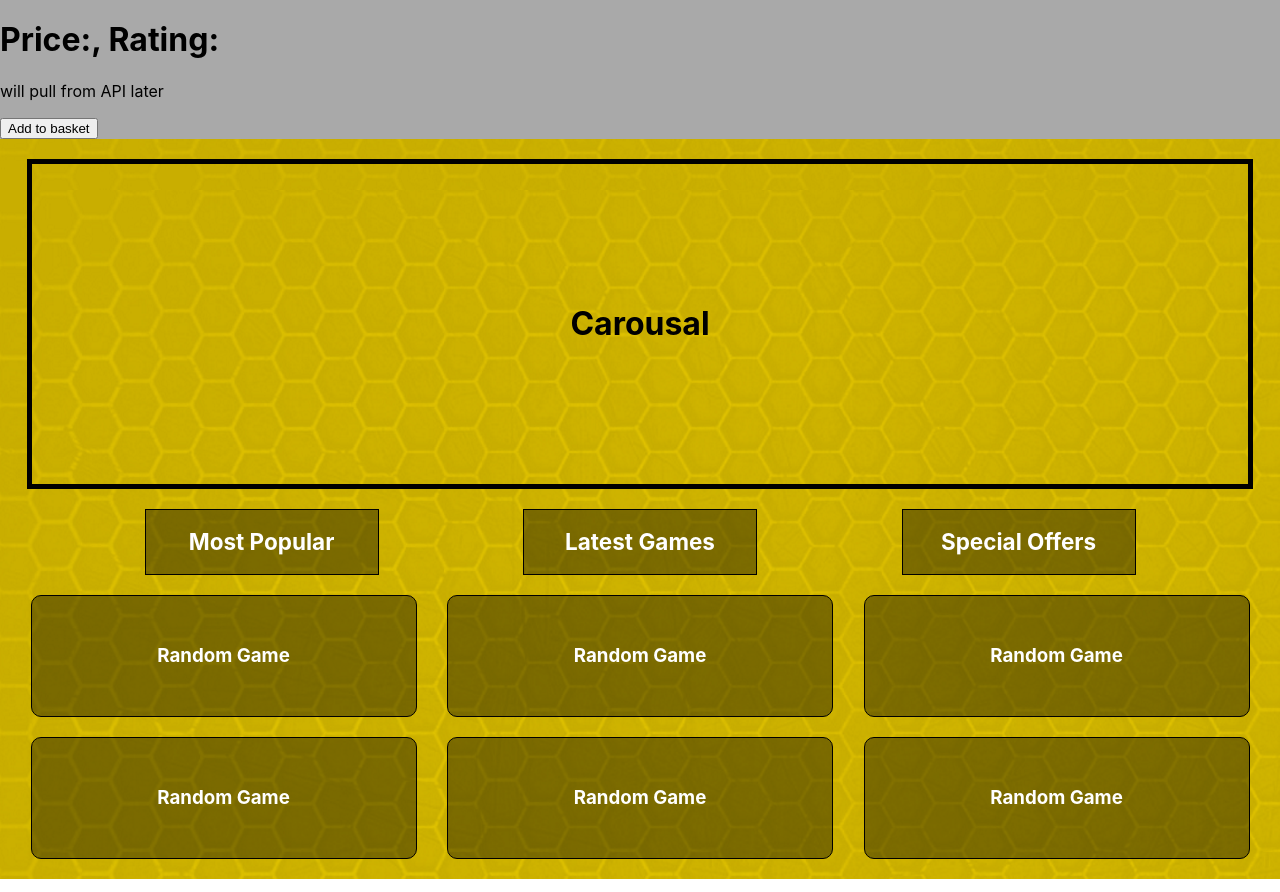
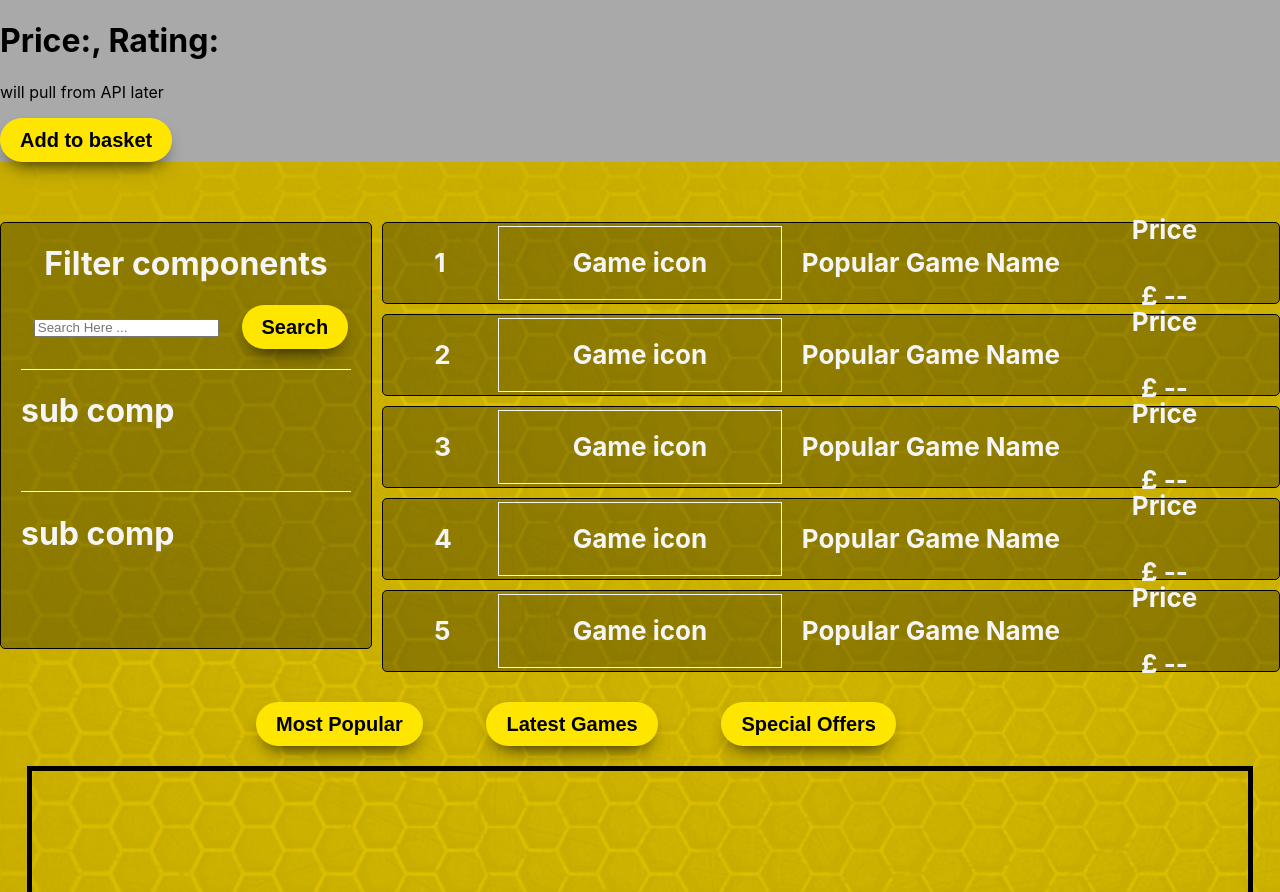
Before and after one commit to alexdean2112/CN-Project-Frontend, a JavaScript app: page / in a window 1280 px wide. Shown: the part 1908-2800 px from the top of the page. Built offline with nearby package versions, Linux system fonts and the light colour scheme; the HTML template or start-up script is replaced by a standard one.

Commit message:
search body layout/design

```diff
--- a/src/App.js
+++ b/src/App.js
@@ -2,6 +2,7 @@ import Header from "./components/Header"
 import GameBody from "./components/GameBody"
 import Mainpage from "./components/Mainpage"
 import Footer from "./components/Footer";
+import SearchBody from "./components/SearchBody";
 import './App.css';
 import './componentstyles/GameBody.css'
 
@@ -10,6 +11,7 @@ function App() {
     <div className="App">
       <Header />
       <GameBody />
+      <SearchBody />
       <Mainpage />
       <Footer />
     </div>
--- /dev/null
+++ b/src/components/SearchBody.js
@@ -0,0 +1,118 @@
+import '../componentstyles/SearchBody.css'
+
+const SearchBody = () => {
+    return (
+        <div>
+
+            <br></br>
+            <br></br>
+            <br></br>
+            <div className="gamecontainer">
+                <div className="filterComp">
+                    <div className="filterTitle">
+                        <h1>Filter components</h1>
+                    </div>
+                    <div className="searchBar">
+                        <div>
+                            <input type="text" placeholder="Search Here ..." />
+                        </div>
+                        <div className="searchButton">
+                            <button>Search</button>
+                        </div>
+                    </div>
+                    <div className="subComp">
+                        <h1>sub comp</h1>
+                    </div>
+                    <div className="subComp">
+                        <h1>sub comp</h1>
+                    </div>
+                </div>
+                <div className="popularGames">
+                    <div className="popularGame">
+                        <div className="rank">
+                            <h1>1</h1>
+                        </div>
+                        <div className="gameImg">
+                            <h1>Game icon</h1>
+                        </div>
+                        <div className="gameName">
+                            <h1>Popular Game Name</h1>
+                        </div>
+                        <div className="gamePrice">
+                            <h1>Price</h1>
+                            <h1>£ --</h1>
+                        </div>
+                    </div>
+                    <div className="popularGame">
+                        <div className="rank">
+                            <h1>2</h1>
+                        </div>
+                        <div className="gameImg">
+                            <h1>Game icon</h1>
+                        </div>
+                        <div className="gameName">
+                            <h1>Popular Game Name</h1>
+                        </div>
+                        <div className="gamePrice">
+                            <h1>Price</h1>
+                            <h1>£ --</h1>
+                        </div>
+                    </div>
+                    <div className="popularGame">
+                        <div className="rank">
+                            <h1>3</h1>
+                        </div>
+                        <div className="gameImg">
+                            <h1>Game icon</h1>
+                        </div>
+                        <div className="gameName">
+                            <h1>Popular Game Name</h1>
+                        </div>
+                        <div className="gamePrice">
+                            <h1>Price</h1>
+                            <h1>£ --</h1>
+                        </div>
+                    </div>
+                    <div className="popularGame">
+                        <div className="rank">
+                            <h1>4</h1>
+                        </div>
+                        <div className="gameImg">
+                            <h1>Game icon</h1>
+                        </div>
+                        <div className="gameName">
+                            <h1>Popular Game Name</h1>
+                        </div>
+                        <div className="gamePrice">
+                            <h1>Price</h1>
+                            <h1>£ --</h1>
+                        </div>
+                    </div>
+                    <div className="popularGame">
+                        <div className="rank">
+                            <h1>5</h1>
+                        </div>
+                        <div className="gameImg">
+                            <h1>Game icon</h1>
+                        </div>
+                        <div className="gameName">
+                            <h1>Popular Game Name</h1>
+                        </div>
+                        <div className="gamePrice">
+                            <h1>Price</h1>
+                            <h1>£ --</h1>
+                        </div>
+                    </div>
+                </div>
+            </div>
+            <br></br>
+            <div className="buttons">
+                <button>Most Popular</button>
+                <button>Latest Games</button>
+                <button>Special Offers</button>
+            </div>
+        </div>
+    )
+}
+
+export default SearchBody;
--- /dev/null
+++ b/src/componentstyles/SearchBody.css
@@ -0,0 +1,105 @@
+.gamecontainer{
+    display: flex;
+    flex-direction: row;
+}
+button {
+    background: #ffe600;
+    border-radius: 999px;
+    box-shadow: #08080b 0 10px 20px -10px;
+    box-sizing: border-box;
+    color: #000000;
+    cursor: pointer;
+    font-size: 20px;
+    font-weight: 700;
+    line-height: 24px;
+    opacity: 1;
+    outline: 0 solid transparent;
+    padding: 10px 20px;
+    user-select: none;
+    -webkit-user-select: none;
+    touch-action: manipulation;
+    width: fit-content;
+    word-break: break-word;
+    border: 0;
+}
+
+.buttons {
+    display: flex;
+    justify-content: space-between;
+    width: 50vw;
+    margin-left: 20%;
+}
+
+.filterComp{
+    display: flex;
+    flex-direction: column;
+    border: solid 1px black;
+    background-color: rgb(0, 0, 0, 0.3);
+    color: whitesmoke;
+    border-radius: 5px;
+    width: 30vw;
+    height: 53.2vh;
+}
+.subComp{
+    display: flex;
+    border-top: solid 1px rgb(255, 255, 255);
+    margin: 20px;
+}
+.filterTitle{
+    display: flex;
+    justify-content: center;
+}
+.searchBar{
+    display: flex;
+    align-items: center;
+    justify-content: space-evenly;
+    margin-left: 10px;
+}
+input{
+    height: 1.5vh;
+}
+.popularGames{
+    display: flex;
+    flex-direction: column;
+}
+.popularGame{
+    display: flex;
+    align-items: center;
+    border: solid 1px black;
+    background-color: rgb(0, 0, 0, 0.3);
+    color: whitesmoke;
+    border-radius: 5px;
+    margin-left: 10px;
+    margin-bottom: 10px;
+    font-size: 13px;
+    height: 10vh;
+    width: 70vw;
+}
+.rank{
+    display: flex;
+    justify-content: flex-start;
+    align-items: center;
+    margin-left: 4vw;
+    width: 5vw;
+}
+.gameImg{
+    display: flex;
+    justify-content: center;
+    align-items: center;
+    border: solid 1px whitesmoke;
+    margin: 0px;
+    height: 9vh;
+    width: 22vw;
+}
+.gameName{
+    display: flex;
+    margin-left: 20px;
+    width: 25vw;
+}
+.gamePrice{
+    display: flex;
+    flex-direction: column;
+    justify-content: center;
+    align-items: center;
+    margin-left: 10px;
+}
```
